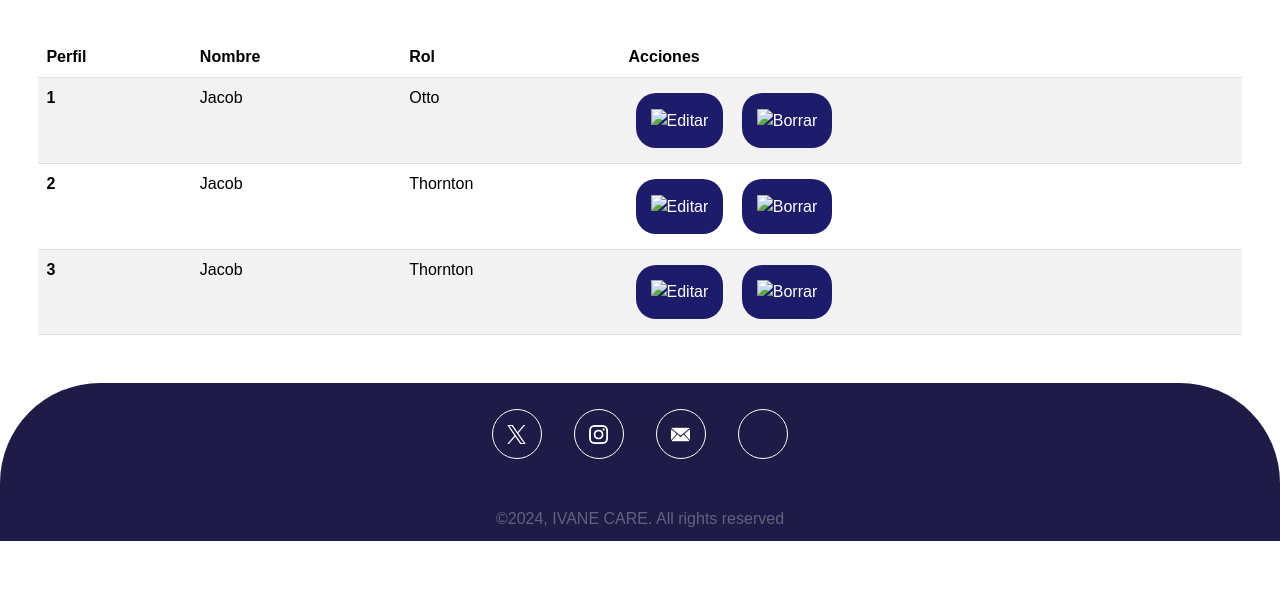
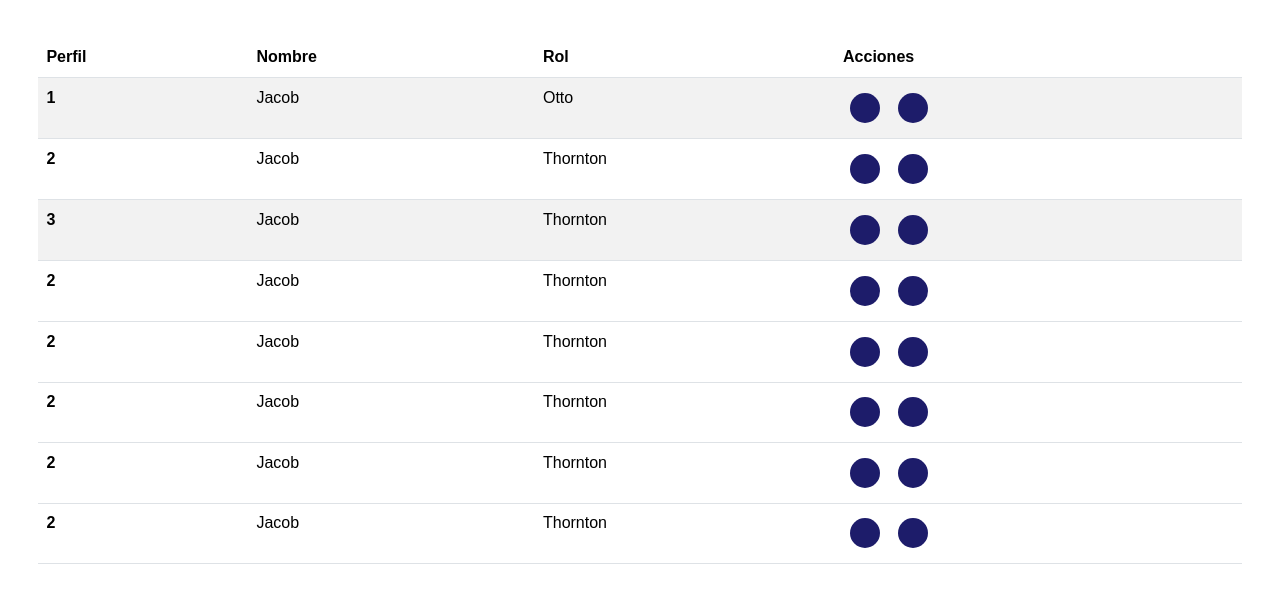
Before and after one commit to ElRicki0/pagina-web, a plain HTML site: page views/admin/usuarios.html in a window 1280 px wide. Shown: the part 210-800 px from the top of the page. Drawn offline with nearby package versions, Linux system fonts and the light colour scheme.

Commit message:
Update usuarios.html

```diff
--- a/views/admin/usuarios.html
+++ b/views/admin/usuarios.html
@@ -1,5 +1,6 @@
 <!DOCTYPE html>
 <html lang="en">
+
 <head>
   <meta charset="UTF-8">
   <meta name="viewport" content="width=device-width, initial-scale=1.0">
@@ -20,7 +21,8 @@
       </button>
       <div class="collapse navbar-collapse" id="navbarSupportedContent">
         <ul class="navbar-nav  mb-2 mb-lg-0">
-                <a class="navbar-brand" href="https://www.instagram.com/ivanecare/"><img src="../../resources/img/logo.png"width="60px"></a>
+          <a class="navbar-brand" href="https://www.instagram.com/ivanecare/"><img src="../../resources/img/logo.png"
+              width="60px"></a>
           <li class="nav-item">
             <a class="nav-link active" aria-current="page" href="#">Productos</a>
           </li>
@@ -48,7 +50,7 @@
 
 
     <!-- tablas para usuarios -->
-    <div class="container-usuarios">
+    <div class="container-usuarios mb-5">
       <table class="table table-striped">
         <thead>
           <tr>
@@ -64,8 +66,8 @@
             <td>Jacob</td>
             <td>Otto</td>
             <td>
-                <button type="button" class="editar-btn"><img src="" alt="Editar"></button>
-                <button type="button" class="borrar-btn"><img src="" alt="Borrar"></button>
+              <button type="button" class="editar-btn" alt="Editar"></button>
+              <button type="button" class="borrar-btn" alt="Borrar"></button>
             </td>
           </tr>
           <tr>
@@ -73,8 +75,8 @@
             <td>Jacob</td>
             <td>Thornton</td>
             <td>
-                <button type="button" class="editar-btn"><img src="" alt="Editar"></button>
-                <button type="button" class="borrar-btn"><img src="" alt="Borrar"></button>
+              <button type="button" class="editar-btn" alt="Editar"></button>
+              <button type="button" class="borrar-btn" alt="Borrar"></button>
             </td>
           </tr>
           <tr>
@@ -82,18 +84,70 @@
             <td>Jacob</td>
             <td>Thornton</td>
             <td>
-                <button type="button" class="editar-btn"><img src="" alt="Editar"></button>
-                <button type="button" class="borrar-btn"><img src="" alt="Borrar"></button>
+              <button type="button" class="editar-btn" alt="Editar"></button>
+              <button type="button" class="borrar-btn" alt="Borrar"></button>
             </td>
+            <tr>
+              <th scope="row">2</th>
+              <td>Jacob</td>
+              <td>Thornton</td>
+              <td>
+                <button type="button" class="editar-btn" alt="Editar"></button>
+                <button type="button" class="borrar-btn" alt="Borrar"></button>
+              </td>
+            </tr>
+            <tr>
+              <tr>
+                <th scope="row">2</th>
+                <td>Jacob</td>
+                <td>Thornton</td>
+                <td>
+                  <button type="button" class="editar-btn" alt="Editar"></button>
+                  <button type="button" class="borrar-btn" alt="Borrar"></button>
+                </td>
+              </tr>
+              <tr>
+                <tr>
+                  <th scope="row">2</th>
+                  <td>Jacob</td>
+                  <td>Thornton</td>
+                  <td>
+                    <button type="button" class="editar-btn" alt="Editar"></button>
+                    <button type="button" class="borrar-btn" alt="Borrar"></button>
+                  </td>
+                </tr>
+                <tr>
+                  <tr>
+                    <th scope="row">2</th>
+                    <td>Jacob</td>
+                    <td>Thornton</td>
+                    <td>
+                      <button type="button" class="editar-btn" alt="Editar"></button>
+                      <button type="button" class="borrar-btn" alt="Borrar"></button>
+                    </td>
+                  </tr>
+                  <tr>
+                    <tr>
+                      <th scope="row">2</th>
+                      <td>Jacob</td>
+                      <td>Thornton</td>
+                      <td>
+                        <button type="button" class="editar-btn" alt="Editar"></button>
+                        <button type="button" class="borrar-btn" alt="Borrar"></button>
+                      </td>
+                    </tr>
+                    <tr>
           </tr>
         </tbody>
       </table>
     </div>
 
+
     <!-- footer -->
     <footer class="test">
     </footer>
-    <script src="../../controllers/utils/dinamics_parts.js"></script>
+
+
     <script src="https://cdn.jsdelivr.net/npm/@popperjs/core@2.11.8/dist/umd/popper.min.js"
       integrity="sha384-I7E8VVD/ismYTF4hNIPjVp/Zjvgyol6VFvRkX/vR+Vc4jQkC+hVqc2pM8ODewa9r"
       crossorigin="anonymous"></script>
@@ -106,13 +160,11 @@
 
 
 </body>
-
+<script src="../../controllers/utils/dinamics_parts.js"></script>
 <script src="https://cdn.jsdelivr.net/npm/@popperjs/core@2.11.8/dist/umd/popper.min.js"
-    integrity="sha384-I7E8VVD/ismYTF4hNIPjVp/Zjvgyol6VFvRkX/vR+Vc4jQkC+hVqc2pM8ODewa9r"
-    crossorigin="anonymous"></script>
+  integrity="sha384-I7E8VVD/ismYTF4hNIPjVp/Zjvgyol6VFvRkX/vR+Vc4jQkC+hVqc2pM8ODewa9r" crossorigin="anonymous"></script>
 <script src="https://cdn.jsdelivr.net/npm/bootstrap@5.3.2/dist/js/bootstrap.min.js"
-    integrity="sha384-BBtl+eGJRgqQAUMxJ7pMwbEyER4l1g+O15P+16Ep7Q9Q+zqX6gSbd85u4mG4QzX+"
-    crossorigin="anonymous"></script>
+  integrity="sha384-BBtl+eGJRgqQAUMxJ7pMwbEyER4l1g+O15P+16Ep7Q9Q+zqX6gSbd85u4mG4QzX+" crossorigin="anonymous"></script>
 
 
 
```
Lines whose indentation alone changed are shown as unchanged.
